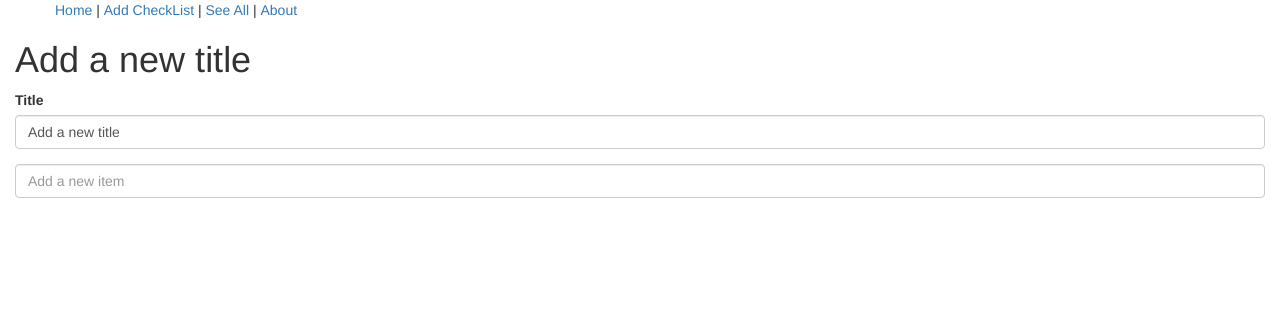
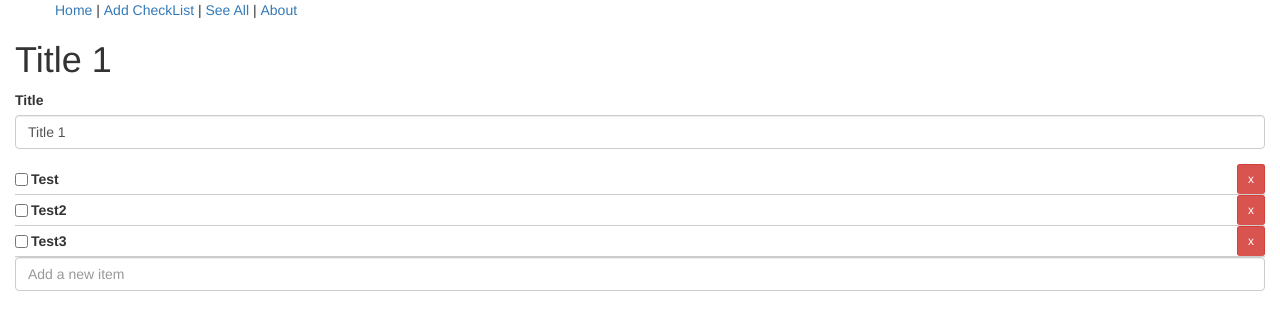
Before and after one commit to maufarinelli/checklist, a React (Create React App) app: page /checklist/1 in a window 1280 px wide. Shown: the top 330 px of the page. Built offline with nearby package versions, Linux system fonts and the light colour scheme; what redux-immutable-state-invariant would draw is missing.

Commit message:
Allchecklists and update each checklist DONE

```diff
--- a/src/components/list/AllCheckLists.js
+++ b/src/components/list/AllCheckLists.js
@@ -3,17 +3,11 @@ import {connect} from 'react-redux';
 import {withRouter} from 'react-router-dom';
 import {bindActionCreators} from 'redux';
 import * as checklistsActions from '../../actions/checklistsActions';
-import {NavLink} from 'react-router-dom';
+import {Link} from 'react-router-dom';
 
 export class AllCheckLists extends React.Component {
     constructor(props) {
         super(props);
-
-        this.handleClick = this.handleClick.bind(this);
-    }
-
-    handleClick(event) {
-
     }
 
     render() {
@@ -22,7 +16,13 @@ export class AllCheckLists extends React.Component {
                 <h1>All checklists</h1>
                 <ul>
                     {this.props.list.map(checklist => {
-                        return (<li key={checklist.id}><NavLink className="btn btn-default" to={'/checklist/' + checklist.id}>{checklist.title}</NavLink></li>);
+                        return (<li key={checklist.id}>
+                            <Link
+                                className="btn btn-default"
+                                to={`/checklist/${checklist.id}`}
+                            >{checklist.title}
+                            </Link>
+                        </li>);
                     })}
                 </ul>
             </div>
--- a/src/components/main/Main.js
+++ b/src/components/main/Main.js
@@ -10,7 +10,7 @@ const Main = () => (
         <Switch>
             <Route exact path='/' component={Home}/>
             <Route path='/list' component={AllCheckLists}/>
-            <Route path='/checklist' component={CheckListManager}/>
+            <Route exact path='/checklist' component={CheckListManager}/>
             <Route path='/checklist/:id' component={CheckListManager}/>
             <Route path='/about' component={About}/>
         </Switch>
--- a/src/components/manager/CheckListManager.js
+++ b/src/components/manager/CheckListManager.js
@@ -8,6 +8,14 @@ import ListForm from './ListForm';
 export class CheckListManager extends React.Component {
     constructor(props) {
         super(props);
+    }
+
+    componentWillMount() {
+        console.log(this.props.match.params);
+    }
+
+    componentWillReceiveProps(nextProps) {
+        console.log('nextProps', nextProps);
     }
 
     render() {
@@ -22,11 +30,11 @@ export class CheckListManager extends React.Component {
 }
 
 function getChecklistById(allCheckLists, id) {
-    return allCheckLists.filter(checklist => checklist.id === id);
+    return allCheckLists.filter(checklist => checklist.id === id)[0];
 }
 
 function mapStateToProps(state, ownProps) {
-    const checkListId = ownProps.match.params.id;
+    const checkListId = parseInt(ownProps.match.params.id, 10);
     //const checkListId = 0;
     let checklist = {
         items: state.checklistItems,
@@ -34,7 +42,7 @@ function mapStateToProps(state, ownProps) {
     };
 
     if(checkListId) {
-        checklist = getChecklistById(state, checkListId);
+        checklist = getChecklistById(state.allChecklists, checkListId);
     }
 
     return {
--- a/src/components/manager/ListForm.js
+++ b/src/components/manager/ListForm.js
@@ -52,6 +52,10 @@ ListForm.propTypes = {
 function mapStateToProps(state, ownProps) {
     let {checklistItems, checklistTitle} = state;
 
+    if(ownProps.checklistItems && ownProps.checklistTitle) {
+        checklistItems = ownProps.checklistItems;
+        checklistTitle = ownProps.checklistTitle;
+    }
     return {
         checklistItems,
         checklistTitle
```
